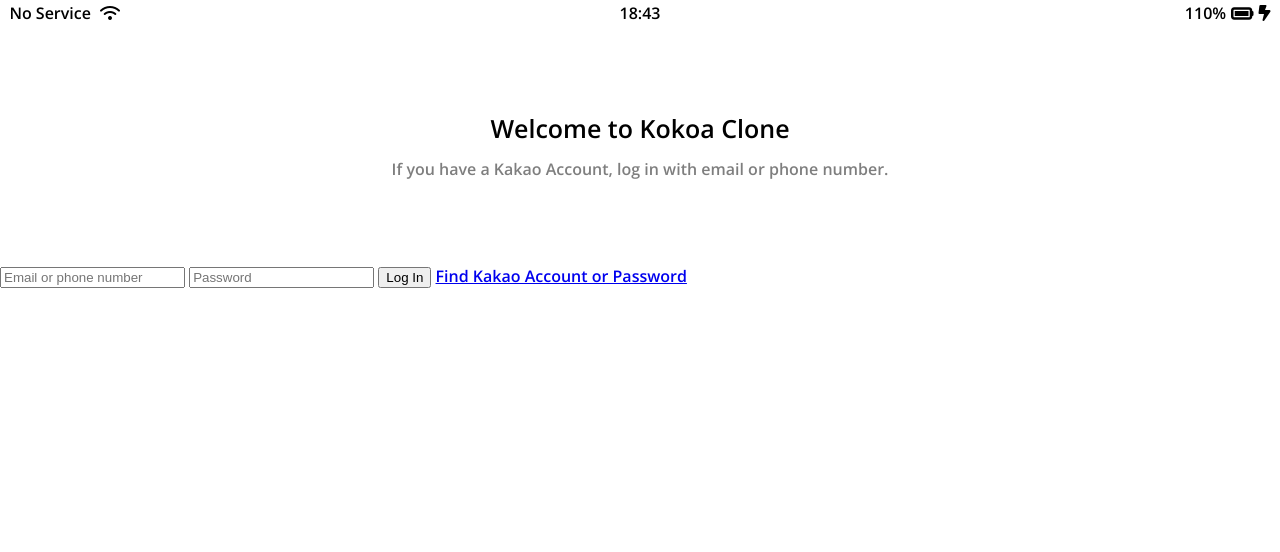
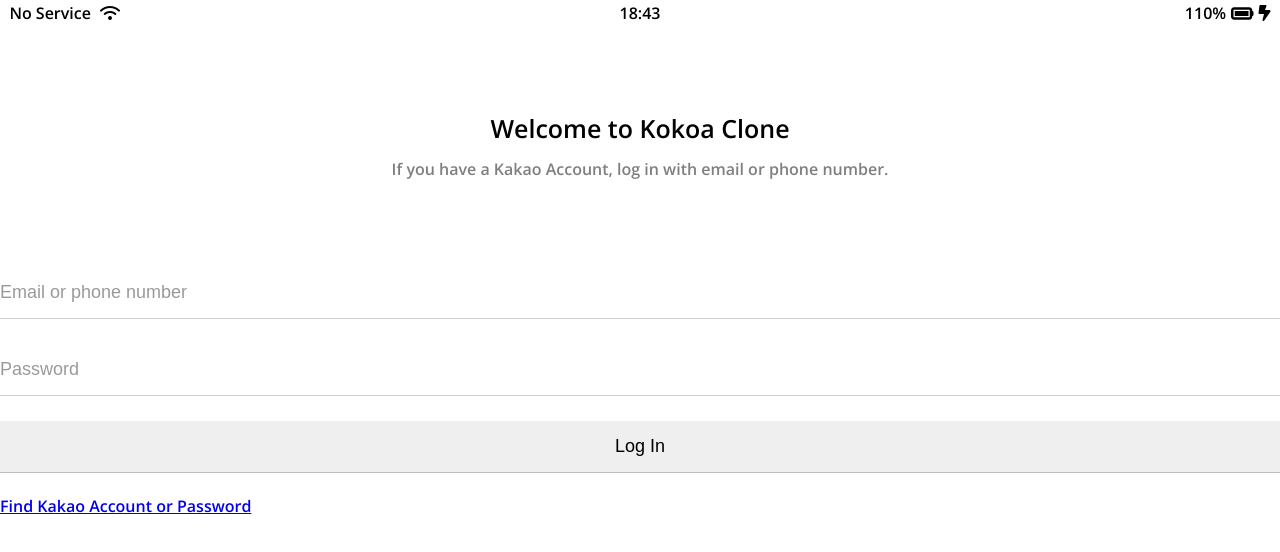
Before and after one commit to LUCY-1223/kokoa-clone-2024, a plain HTML site: page index.html in a window 1280 px wide. Drawn offline with nearby package versions, Linux system fonts and the light colour scheme; a web font is replaced by a local one.

Commit message:
Update styles.css
login-form styles

```diff
--- a/css/styles.css
+++ b/css/styles.css
@@ -1,5 +1,6 @@
 @import url("https://fonts.googleapis.com/css2?family=Open+Sans:ital,wght@0,600;1,600&family=Rubik+Wet+Paint&display=swap");
 @import "reset.css";
+@import "variables.css";
 @import "status-bar.css";
 
 body {
@@ -22,3 +23,25 @@
   width: 60%;
   opacity: 0.5;
 }
+
+#login-form {
+  display: flex;
+  flex-direction: column;
+  margin: 0px 30px.;
+}
+
+#login-form input {
+  border: none;
+  padding: 15px 0px;
+  font-size: 18px;
+  border-bottom: 1px solid rgba(0, 0, 0, 0.2);
+  margin-bottom: 25px;
+  transition: border-color 0.3s ease-in-out;
+}
+#login-form input::placeholder {
+  color: rgba(0, 0, 0, 0.4);
+}
+
+#login-form input:focus {
+  border-color: var(--yellow);
+}
```
